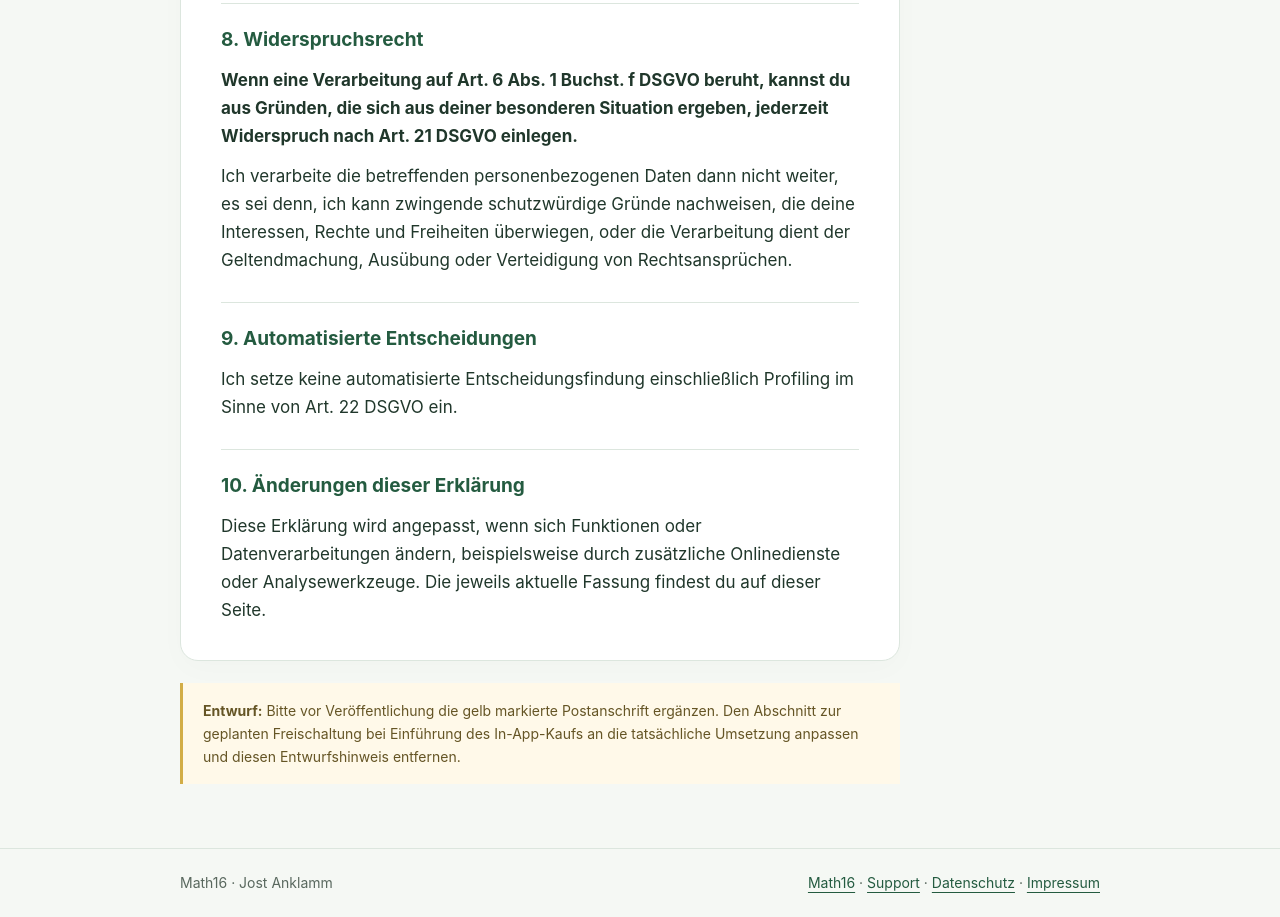
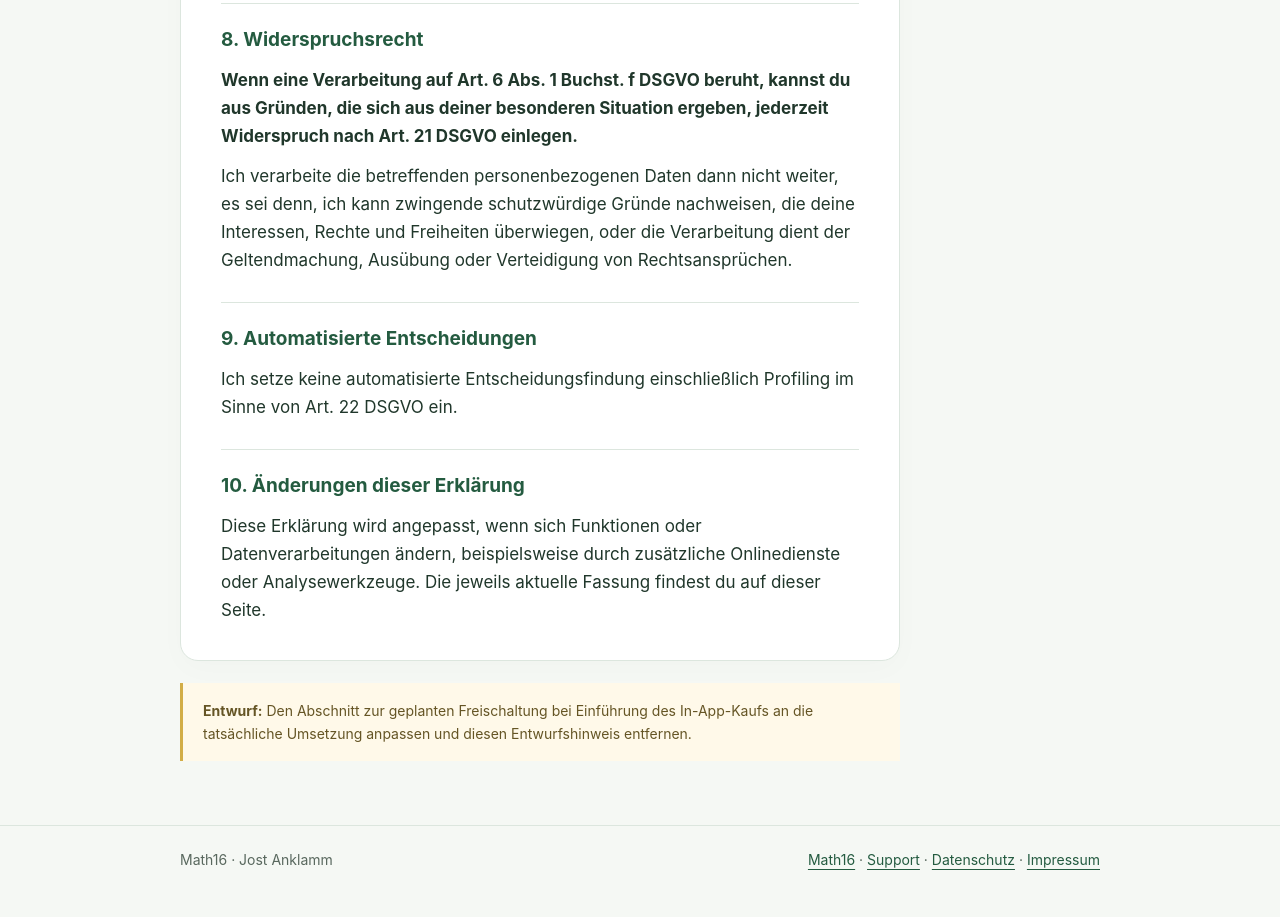
Before and after one commit to jostAnklamm/Math16, a plain HTML site: page datenschutz.html in a window 1280 px wide. Shown: the part 4530-5447 px from the top of the page. After the commit the page ends 5423 px from the top, so only its background shows below. Drawn offline with Linux system fonts and the light colour scheme.

Commit message:
reduce hint.

```diff
--- a/datenschutz.html
+++ b/datenschutz.html
@@ -140,7 +140,7 @@
       </section>
     </div>
     <!-- Nach Ergänzung der Anschrift diesen Entwurfshinweis entfernen. -->
-    <aside class="draft-note"><strong>Entwurf:</strong> Bitte vor Veröffentlichung die gelb markierte Postanschrift ergänzen. Den Abschnitt zur geplanten Freischaltung bei Einführung des In-App-Kaufs an die tatsächliche Umsetzung anpassen und diesen Entwurfshinweis entfernen.</aside>
+    <aside class="draft-note"><strong>Entwurf:</strong> Den Abschnitt zur geplanten Freischaltung bei Einführung des In-App-Kaufs an die tatsächliche Umsetzung anpassen und diesen Entwurfshinweis entfernen.</aside>
 </main>
 <footer>
     <div class="wrap">
```
